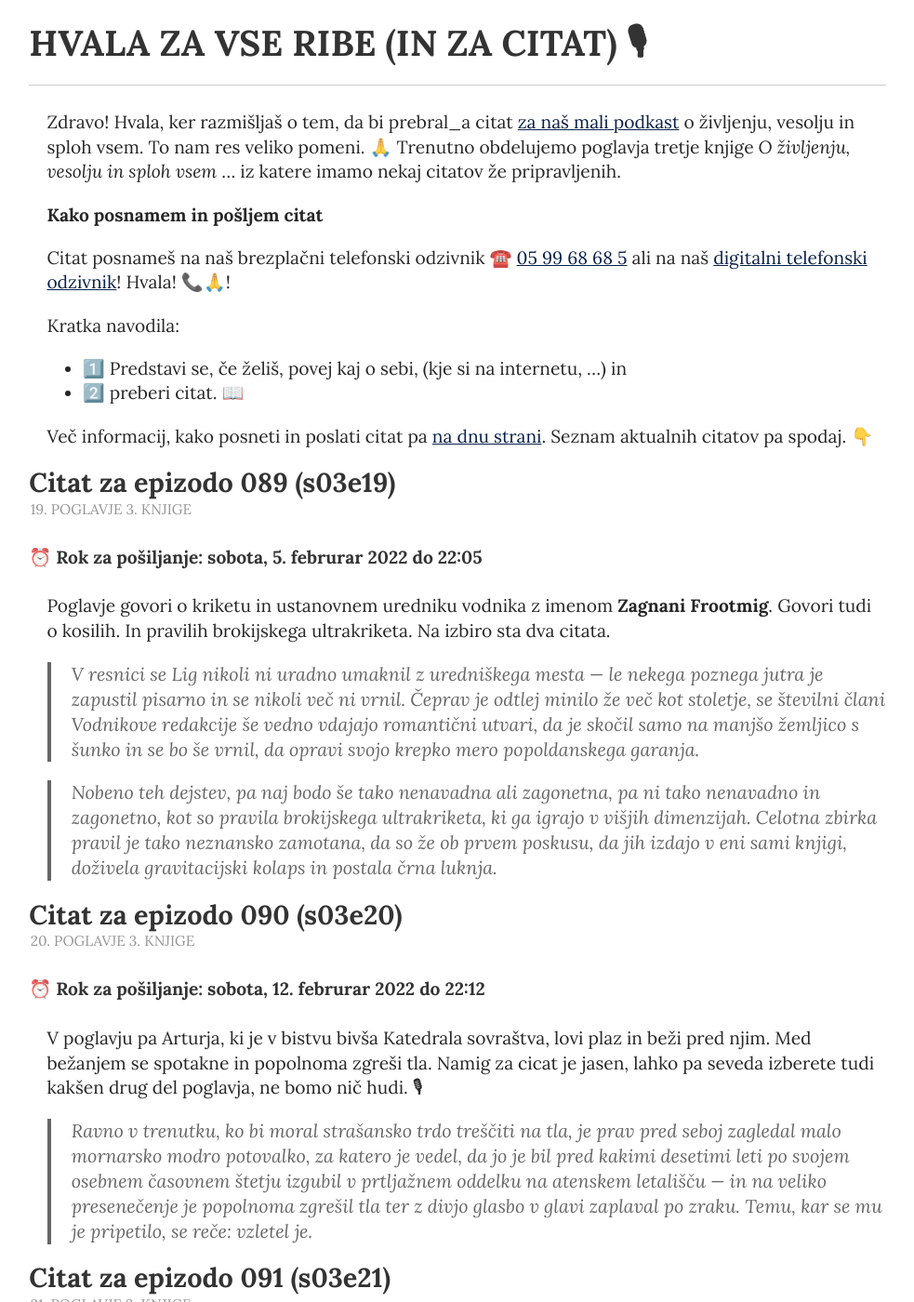
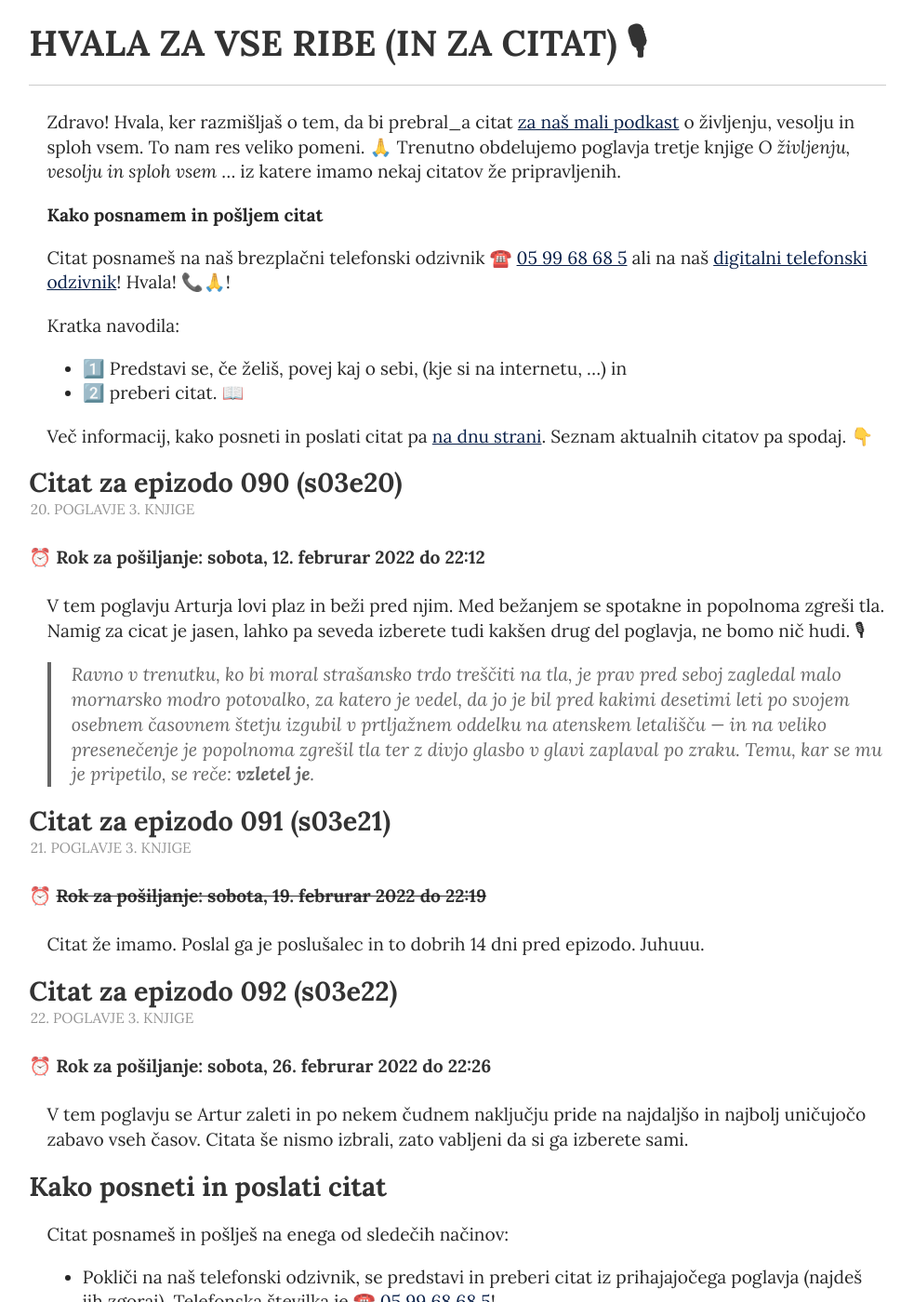
Before and after one commit to hvalazavseribe/hvalazavseribe.github.io, a Jekyll site: the page built from citat.md, in a window 1280 px wide and 1400 px high. Shown: the whole window at 93% size, without its empty margins (148-1131 px from the left). Built offline with Jekyll 4.4.1, drawn with Linux system fonts in a browser that asks for light colours.

Commit message:
Nov citat

```diff
--- a/citat.md
+++ b/citat.md
@@ -20,27 +20,15 @@ Kratka navodila:
 
 Več informacij, kako posneti in poslati citat pa [na dnu strani](https://hvalazavseribe.si/citat/#kako-posneti-in-poslati-citat). Seznam aktualnih citatov pa spodaj. 👇
 
-## Citat za epizodo 089 (s03e19)
-
-### 19. poglavje 3. knjige
-
-#### Rok za pošiljanje: sobota, 5. februrar 2022 do 22:05
-
-Poglavje govori o kriketu in ustanovnem uredniku vodnika z imenom **Zagnani Frootmig**. Govori tudi o kosilih. In pravilih brokijskega ultrakriketa. Na izbiro sta dva citata.
-
-> V resnici se Lig nikoli ni uradno umaknil z uredniškega mesta — le nekega poznega jutra je zapustil pisarno in se nikoli več ni vrnil. Čeprav je odtlej minilo že več kot stoletje, se številni člani Vodnikove redakcije še vedno vdajajo romantični utvari, da je skočil samo na manjšo žemljico s šunko in se bo še vrnil, da opravi svojo krepko mero popoldanskega garanja.
-
-> Nobeno teh dejstev, pa naj bodo še tako nenavadna ali zagonetna, pa ni tako nenavadno in zagonetno, kot so pravila brokijskega ultrakriketa, ki ga igrajo v višjih dimenzijah. Celotna zbirka pravil je tako neznansko zamotana, da so že ob prvem poskusu, da jih izdajo v eni sami knjigi, doživela gravitacijski kolaps in postala črna luknja.
-
 ## Citat za epizodo 090 (s03e20)
 
 ### 20. poglavje 3. knjige
 
 #### Rok za pošiljanje: sobota, 12. februrar 2022 do 22:12
 
-V poglavju pa Arturja, ki je v bistvu bivša Katedrala sovraštva, lovi plaz in beži pred njim. Med bežanjem se spotakne in popolnoma zgreši tla. Namig za cicat je jasen, lahko pa seveda izberete tudi kakšen drug del poglavja, ne bomo nič hudi. 🎙
+V tem poglavju Arturja lovi plaz in beži pred njim. Med bežanjem se spotakne in popolnoma zgreši tla. Namig za cicat je jasen, lahko pa seveda izberete tudi kakšen drug del poglavja, ne bomo nič hudi. 🎙
 
-> Ravno v trenutku, ko bi moral strašansko trdo treščiti na tla, je prav pred seboj zagledal malo mornarsko modro potovalko, za katero je vedel, da jo je bil pred kakimi desetimi leti po svojem osebnem časovnem štetju izgubil v prtljažnem oddelku na atenskem letališču — in na veliko presenečenje je popolnoma zgrešil tla ter z divjo glasbo v glavi zaplaval po zraku. Temu, kar se mu je pripetilo, se reče: vzletel je.
+> Ravno v trenutku, ko bi moral strašansko trdo treščiti na tla, je prav pred seboj zagledal malo mornarsko modro potovalko, za katero je vedel, da jo je bil pred kakimi desetimi leti po svojem osebnem časovnem štetju izgubil v prtljažnem oddelku na atenskem letališču — in na veliko presenečenje je popolnoma zgrešil tla ter z divjo glasbo v glavi zaplaval po zraku. Temu, kar se mu je pripetilo, se reče: **vzletel je**.
 
 ## Citat za epizodo 091 (s03e21)
 
```
